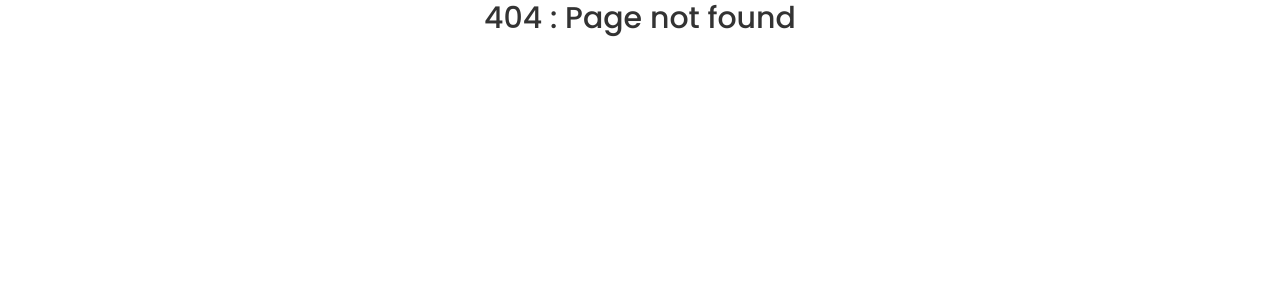
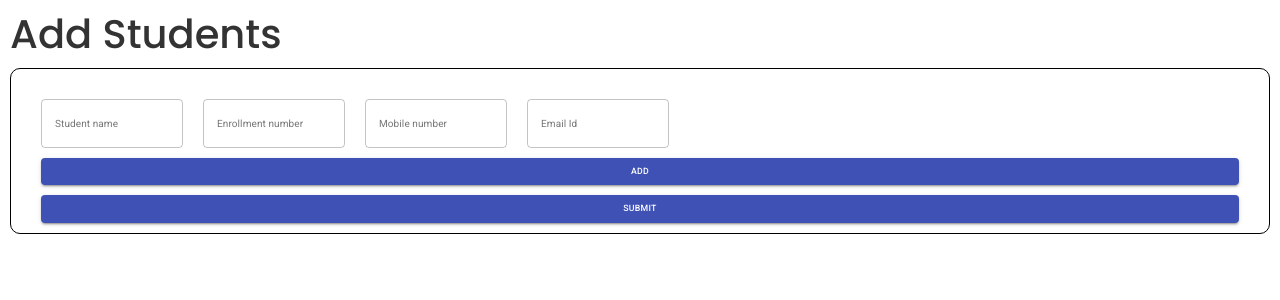
Before and after one commit to fenil3357/Due-Date-Mate, a React (Create React App) app in the folder frontend/: page /add-students in a window 1280 px wide. Before the commit this address had no page. Shown: the top 300 px of the page. Built offline with nearby package versions, Linux system fonts and the light colour scheme.

Commit message:
add-students page added

```diff
--- a/frontend/src/App.jsx
+++ b/frontend/src/App.jsx
@@ -8,6 +8,7 @@ import Signup from "./pages/Signup"
 import Login from "./pages/Login";
 import CreateGroup from "./pages/CreateGroup";
 import Dashboard from "./pages/Dashboard";
+import AddStudents from "./pages/AddStudents";
 
 function App() {
   return (
@@ -18,7 +19,9 @@ function App() {
         <Route path="/login" element={<Login />} />
         <Route path="/create-group" element={<CreateGroup/>}/>
         <Route path="/dashboard" element={<Dashboard />} />
+        <Route path="/add-students" element={<AddStudents/>}/>
         <Route path="*" element={<center><h2>404 : Page not found</h2></center>} />
+
       </Routes>
     </BrowserRouter>
   );
--- /dev/null
+++ b/frontend/src/pages/AddStudents.jsx
@@ -0,0 +1,116 @@
+import React, { useState } from "react";
+import { TextField, Button } from "@material-ui/core";
+import axios from "axios";
+import "../styles/AddStudents.css";
+const AddStudents = () => {
+  const [students, setstudents] = useState([
+    {
+      name: "",
+      enroll: "",
+      mobile: "",
+      email: "",
+    },
+  ]);
+  const handleSubmit = async () => {
+    try {
+      const studentData = students.map((student) => ({
+        name: student.name,
+        enroll: student.enroll,
+        mobile: student.mobile,
+        email: student.email,
+      }));
+
+      const response = await axios.post("/add-students", studentData);
+      console.log("API response:", response.data);
+      setstudents([
+        {
+          name: "",
+          enroll: "",
+          mobile: "",
+          email: "",
+        },
+      ]);
+    } catch (error) {
+      console.error("Error submitting data:", error);
+    }
+  };
+
+  const handleChange = (index, event) => {
+    let data = [...students];
+    data[index][event.target.name] = event.target.value;
+    console.log(data);
+    setstudents(data);
+  };
+  const addButtonHandler = () => {
+    let newInputfields = { name: "", enroll: "", mobile: "", email: "" };
+    setstudents([...students, newInputfields]);
+  };
+
+  return (
+    <div>
+      <h1 className="heading">Add Students</h1>
+      <form onSubmit={handleSubmit}>
+        {students.map((student, index) => {
+          return (
+            <div key={index} className="inputFieldsContainer">
+              <TextField
+                type="text"
+                className="inp1"
+                variant="outlined"
+                name="name"
+                label="Student name"
+                value={student.name}
+                onChange={(event) => handleChange(index, event)}
+              />
+              <TextField
+                type="number"
+                className="inp1"
+                variant="outlined"
+                label="Enrollment number"
+                name="enroll"
+                value={student.enroll}
+                onChange={(event) => handleChange(index, event)}
+              />
+              <TextField
+                type="number"
+                className="inp1"
+                variant="outlined"
+                label="Mobile number"
+                name="mobile"
+                value={student.mobile}
+                onChange={(event) => handleChange(index, event)}
+              />
+              <TextField
+               type="email"
+                className="inp1"
+                variant="outlined"
+                label="Email Id"
+                name="email"
+                value={student.email}
+                onChange={(event) => handleChange(index, event)}
+              />
+            </div>
+          );
+        })}
+
+        <Button
+          className="AddBtn"
+          variant="contained"
+          color="primary"
+          onClick={addButtonHandler}
+        >
+          Add
+        </Button>
+        <Button
+          className="SubBtn"
+          variant="contained"
+          color="Primary"
+          onClick={handleSubmit}
+        >
+          Submit
+        </Button>
+      </form>
+    </div>
+  );
+};
+export default AddStudents;
--- a/frontend/src/pages/CreateGroup.jsx
+++ b/frontend/src/pages/CreateGroup.jsx
@@ -1,14 +1,14 @@
-import React, { useState } from 'react';
-import { TextField, Button } from '@material-ui/core';
-import axios from 'axios';
-import '../styles/CreateGroup.css';
+import React, { useState } from "react";
+import { TextField, Button } from "@material-ui/core";
+import axios from "axios";
+import "../styles/CreateGroup.css";
 
-function CreateGroup() {
-  const [text, setText] = useState('');
+const CreateGroup = () => {
+  const [text, setText] = useState("");
 
   const handleSubmit = async () => {
     try {
-      const response = await axios.post('/create-group', { text });
+      const response = await axios.post("/create-group", { text });
       console.log(response.data);
     } catch (error) {
       console.error(error);
@@ -35,6 +35,6 @@ function CreateGroup() {
       </Button>
     </div>
   );
-}
+};
 
 export default CreateGroup;
--- /dev/null
+++ b/frontend/src/styles/AddStudents.css
@@ -0,0 +1,55 @@
+
+body{
+margin:10px;
+}
+form {
+  border: 1px solid black;
+  border-radius: 10px;
+  display: flex;
+  flex-wrap: wrap;
+justify-content: space-between;
+  padding: 30px;
+}
+.inputFieldsContainer {
+  display: flex;
+
+  gap:20px;
+
+ /* Adjust the gap size as needed */
+}
+
+
+
+.inp {
+  margin-bottom: 20px;
+
+  width: calc(50% - 10px);
+}
+
+.AddBtn {
+  top:10px;
+
+  margin-right: 10px;
+}
+
+.SubBtn {
+  position: absolute;
+  bottom: 0;;
+  top:20px;
+  right: 0;
+}
+.AddBtn,
+.SubBtn {
+
+  width: 100%;
+}
+
+@media (max-width: 768px) {
+  form {
+    flex-direction: column;
+  }
+
+  .inp {
+    width: 100%;
+  }
+}
```
